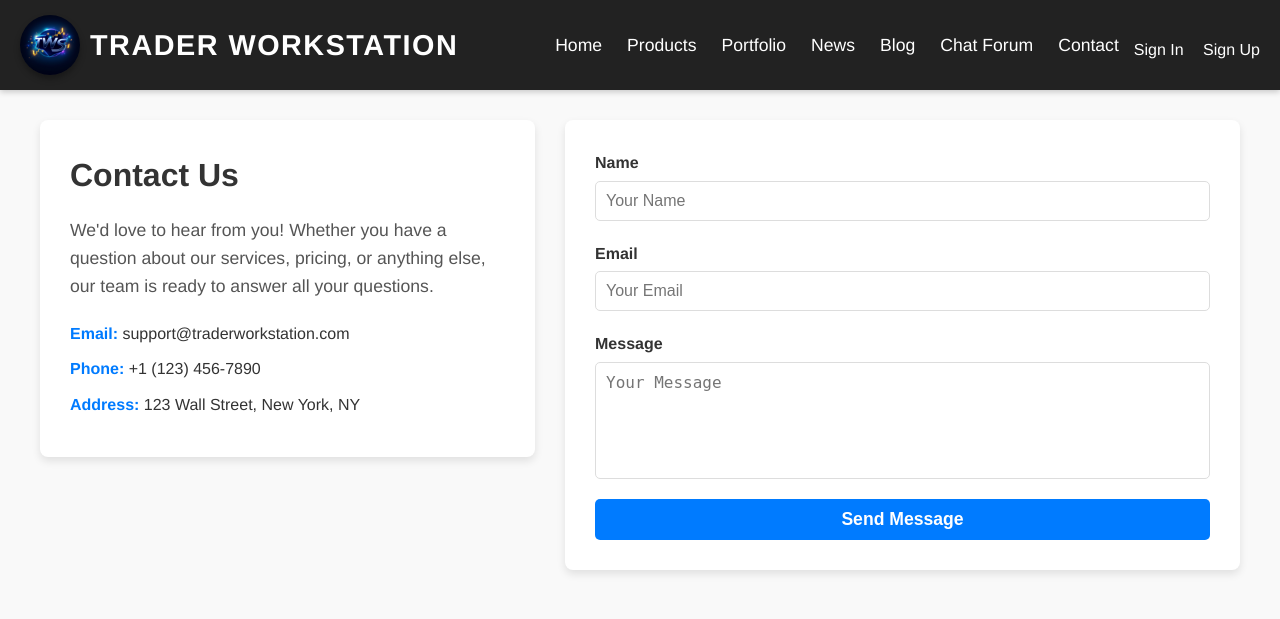
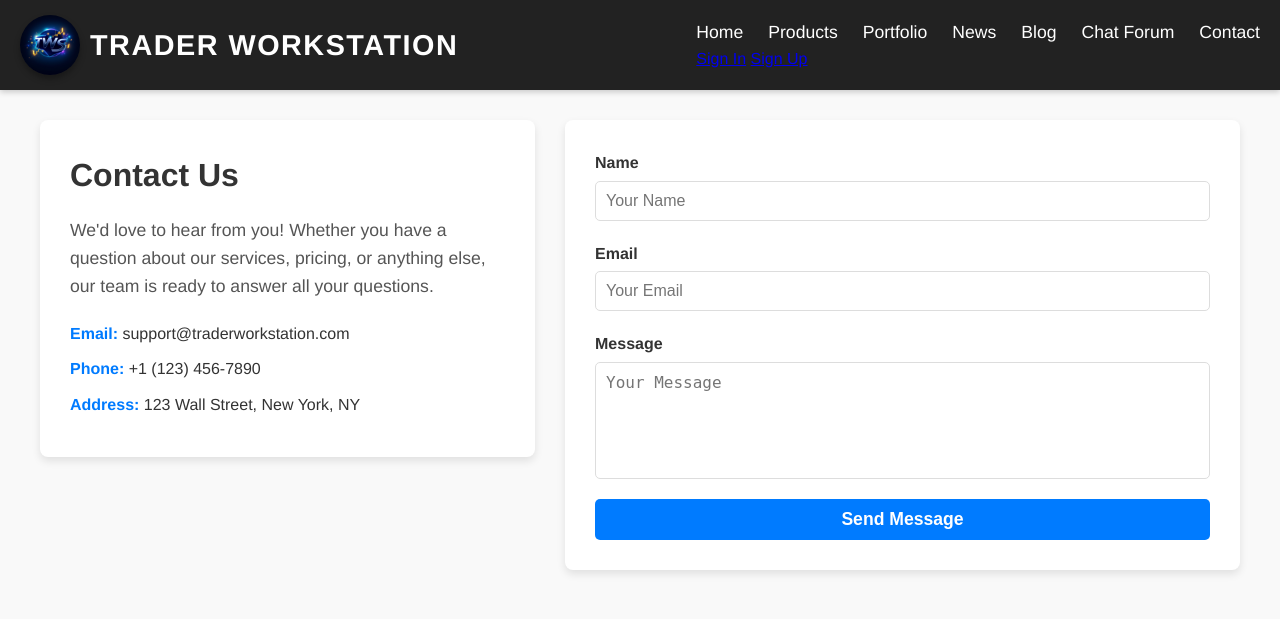
Before and after one commit to AIwebdeveloper/traderworkstation, a Django app: page /contact/ in a window 1280 px wide. Shown: the top 619 px of the page. Run offline with Django 5.2, Linux system fonts and the light colour scheme.

Commit message:
Refactor navigation and authentication links layout for improved structure and styling

```diff
--- a/templates/base.html
+++ b/templates/base.html
@@ -14,6 +14,7 @@
             <img src="{% static 'images/tws-logo.jpg' %}" alt="Trader WorkStation Logo">
             <span>Trader WorkStation</span>
         </div>
+        <div class="nav-container">
             <nav>
                 <ul>
                     <li><a href="{% url 'home' %}">Home</a></li>
@@ -25,10 +26,11 @@
                     <li><a href="{% url 'contact' %}">Contact</a></li>
                 </ul>
             </nav>
-        <!-- Sign-In and Sign-Up Links -->
-        <div class="auth-links">
+            <!-- Auth Links Section -->
+            <div class="auth-links-container">
                 <a href="#" id="open-signin-modal">Sign In</a>
                 <a href="#" id="open-signup-modal">Sign Up</a>
+            </div>
         </div>
     </header>
 
```
Lines whose indentation alone changed are shown as unchanged.
